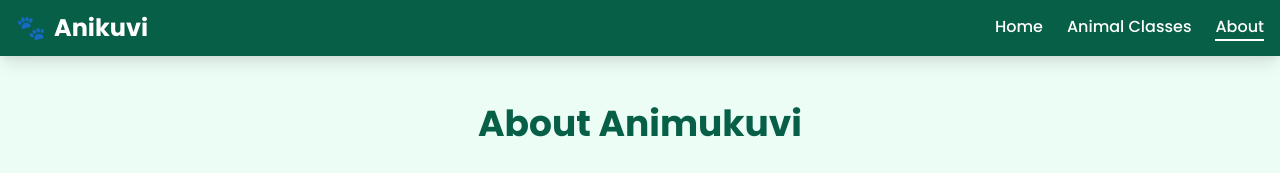
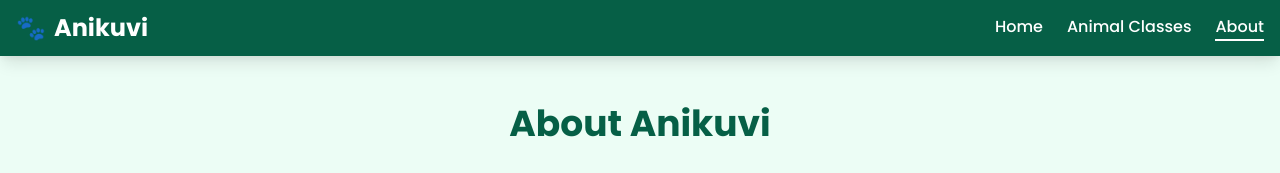
Before and after one commit to Henri2611/Anikuvi, a plain HTML site: page about.html in a window 1280 px wide. Shown: the top 173 px of the page. Drawn offline with nearby package versions, Linux system fonts and the light colour scheme.

Commit message:
animukuvi

```diff
--- a/about.html
+++ b/about.html
@@ -66,7 +66,7 @@
     <main class="container mx-auto px-4 py-12">
       <div class="max-w-4xl mx-auto">
         <h1 class="text-4xl font-bold text-center text-green-800 mb-8">
-          About Animukuvi
+          About Anikuvi
         </h1>
 
         <div class="bg-white rounded-lg shadow-lg overflow-hidden mb-12">
```
